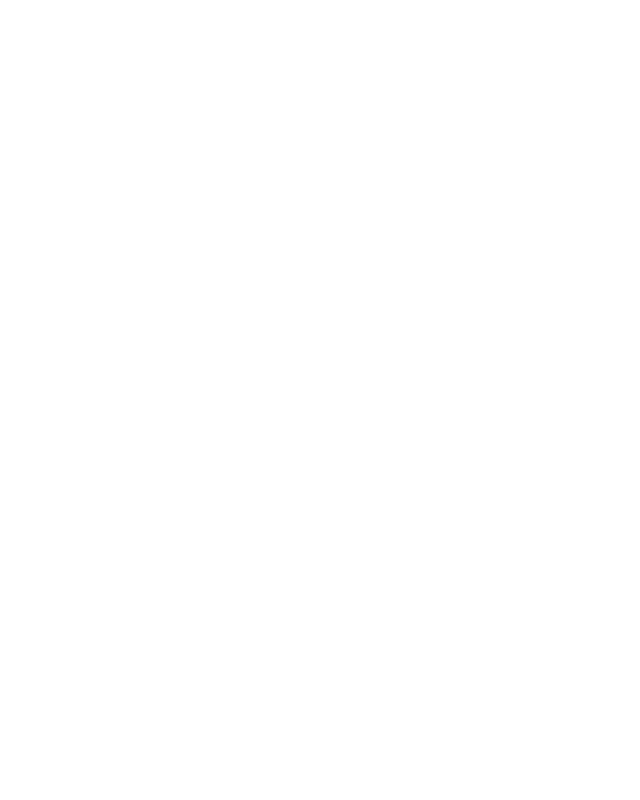
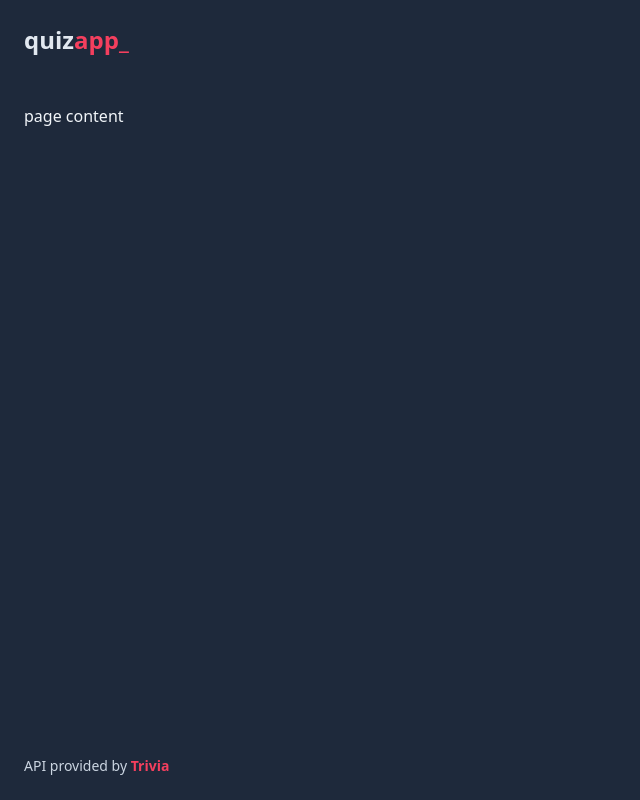
Before and after one commit to vonund/next-trivia-quiz, a Next.js app: page / in a window 1280 px wide. Shown: the whole page, without its empty margins (0-640 px from the left). Built offline with nearby package versions, Linux system fonts and the light colour scheme.

Commit message:
feat: add layout

```diff
--- /dev/null
+++ b/src/components/layout/Layout.component.tsx
@@ -0,0 +1,34 @@
+import type { ReactNode } from "react";
+import Link from "next/link";
+
+interface LayoutInterface {
+  children: ReactNode;
+}
+
+const Layout = ({ children }: LayoutInterface) => {
+  return (
+    <div className="flex min-h-screen flex-col bg-slate-800 px-6">
+      <header className="py-6 text-2xl font-semibold text-slate-200">
+        <div className="container mx-auto">
+          quiz<span className="text-rose-500">app_</span>
+        </div>
+      </header>
+      <main className="grow py-6 text-slate-100">
+        <div className="container mx-auto">{children}</div>
+      </main>
+      <footer className="py-6 text-slate-300">
+        <div className="container mx-auto text-sm">
+          API provided by&nbsp;
+          <Link
+            href="https://the-trivia-api.com/"
+            className="font-semibold text-rose-500 hover:text-rose-400"
+          >
+            Trivia
+          </Link>
+        </div>
+      </footer>
+    </div>
+  );
+};
+
+export default Layout;
--- a/src/pages/_app.tsx
+++ b/src/pages/_app.tsx
@@ -1,9 +1,14 @@
 import { type AppType } from "next/dist/shared/lib/utils";
+import Layout from "../components/layout/Layout.component";
 
 import "../styles/globals.css";
 
 const MyApp: AppType = ({ Component, pageProps }) => {
-  return <Component {...pageProps} />;
+  return (
+    <Layout>
+      <Component {...pageProps} />
+    </Layout>
+  );
 };
 
 export default MyApp;
--- a/src/pages/index.tsx
+++ b/src/pages/index.tsx
@@ -34,12 +34,7 @@
 const Home: NextPage<PropsType> = ({ categories }) => {
   console.log(categories);
 
-  return (
-    <>
-      <header></header>
-      <main></main>
-    </>
-  );
+  return <div className="block">page content</div>;
 };
 
 export default Home;
```
